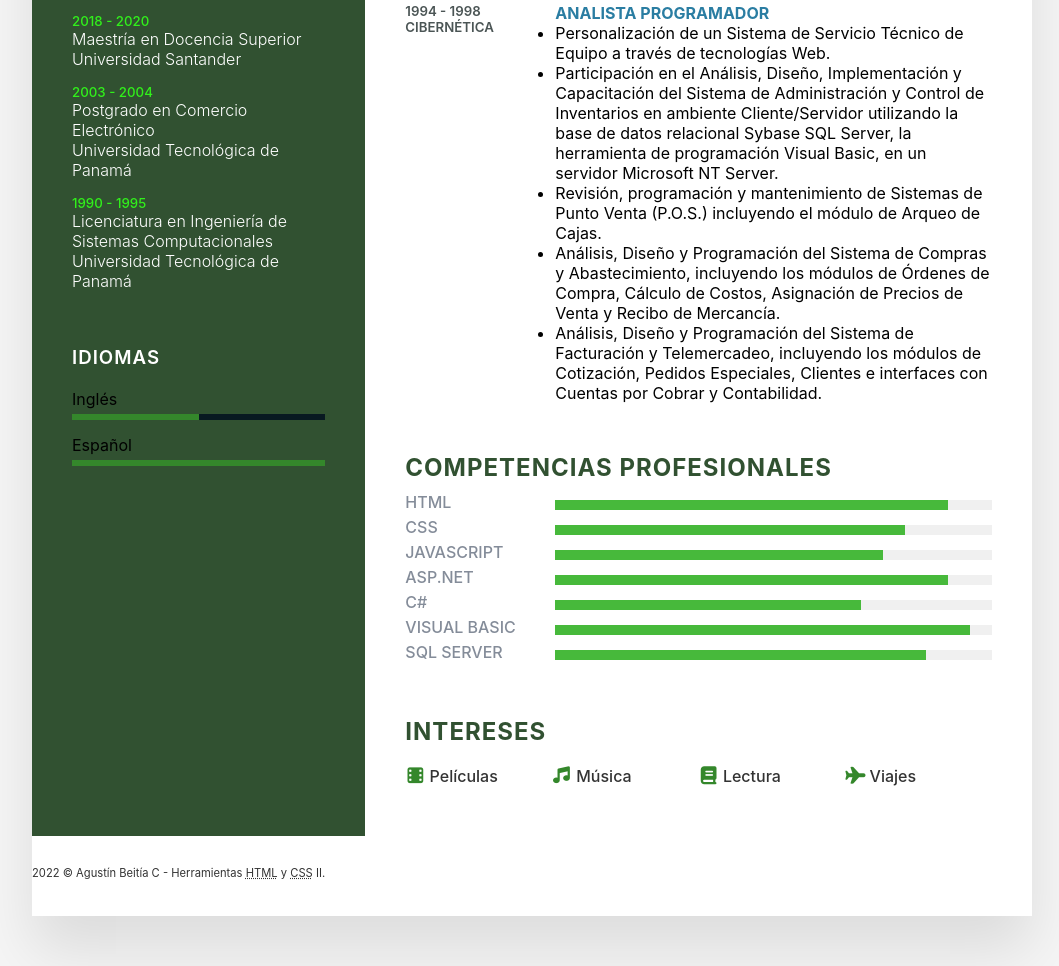
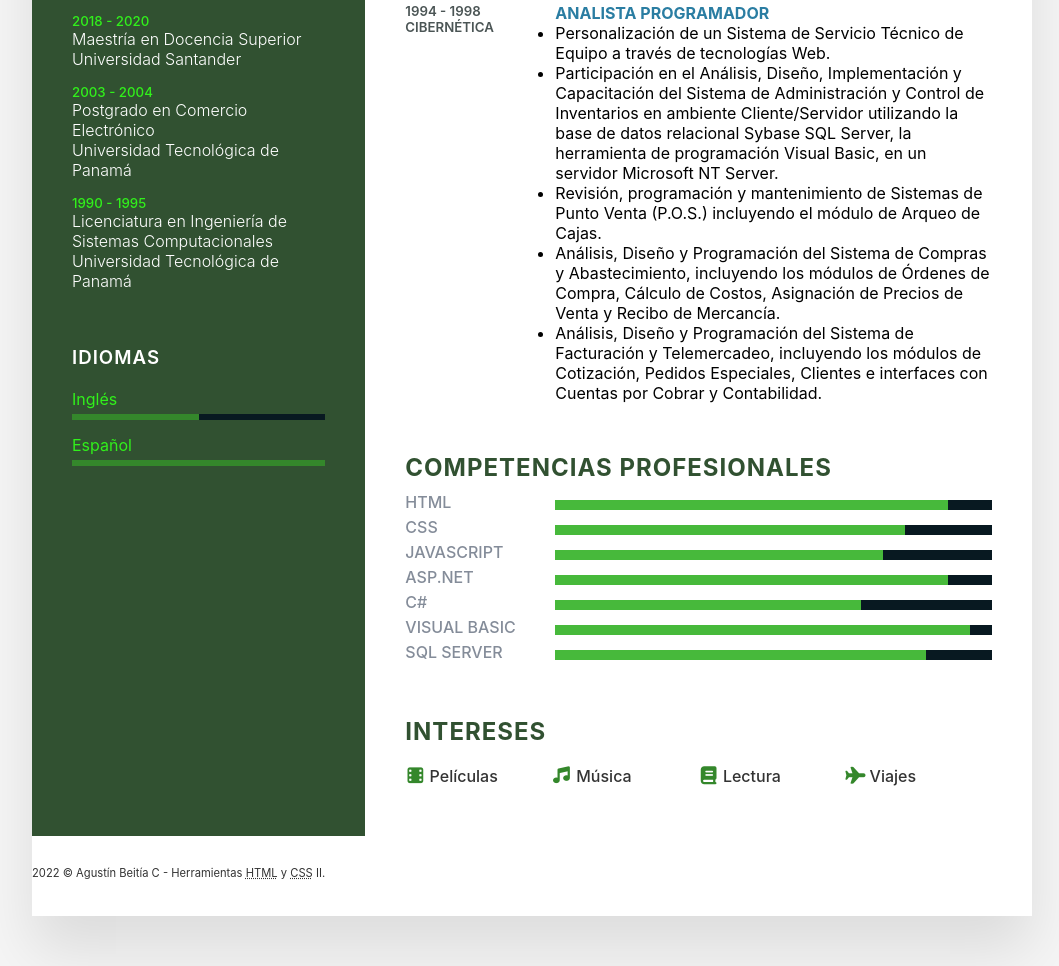
Before and after one commit to abeitia/cvitae, a website built with Parcel: page src/index.html in a window 1280 px wide. Shown: the part 845-1811 px from the top of the page, without its empty margins (108-1167 px from the left). Built offline with nearby package versions, Linux system fonts and the light colour scheme.

Commit message:
Codigo revisado

```diff
--- a/src/assets/styles/_variables.scss
+++ b/src/assets/styles/_variables.scss
@@ -12,4 +12,5 @@ $fill-color2: #31f01b;
 $main-color: #315131;
 $background-color: #f5f5f5;
 $dark-color: #333;
+$dark-color2: #158dc5;
 $light-color:#fff;
--- a/src/assets/styles/layouts/_home.scss
+++ b/src/assets/styles/layouts/_home.scss
@@ -171,6 +171,7 @@ body {
 .language__item {
   position: relative;
   margin: 10px 0 15px;
+  color: $fill-color2;
   list-style: none;
   cursor: pointer;
 }
@@ -267,7 +268,8 @@ p {
   position: relative;
   width: 100%;
   height: 10px;
-  background: #f0f0f0;
+  background: #081921;
+
 
   div {
     position: absolute;
```
